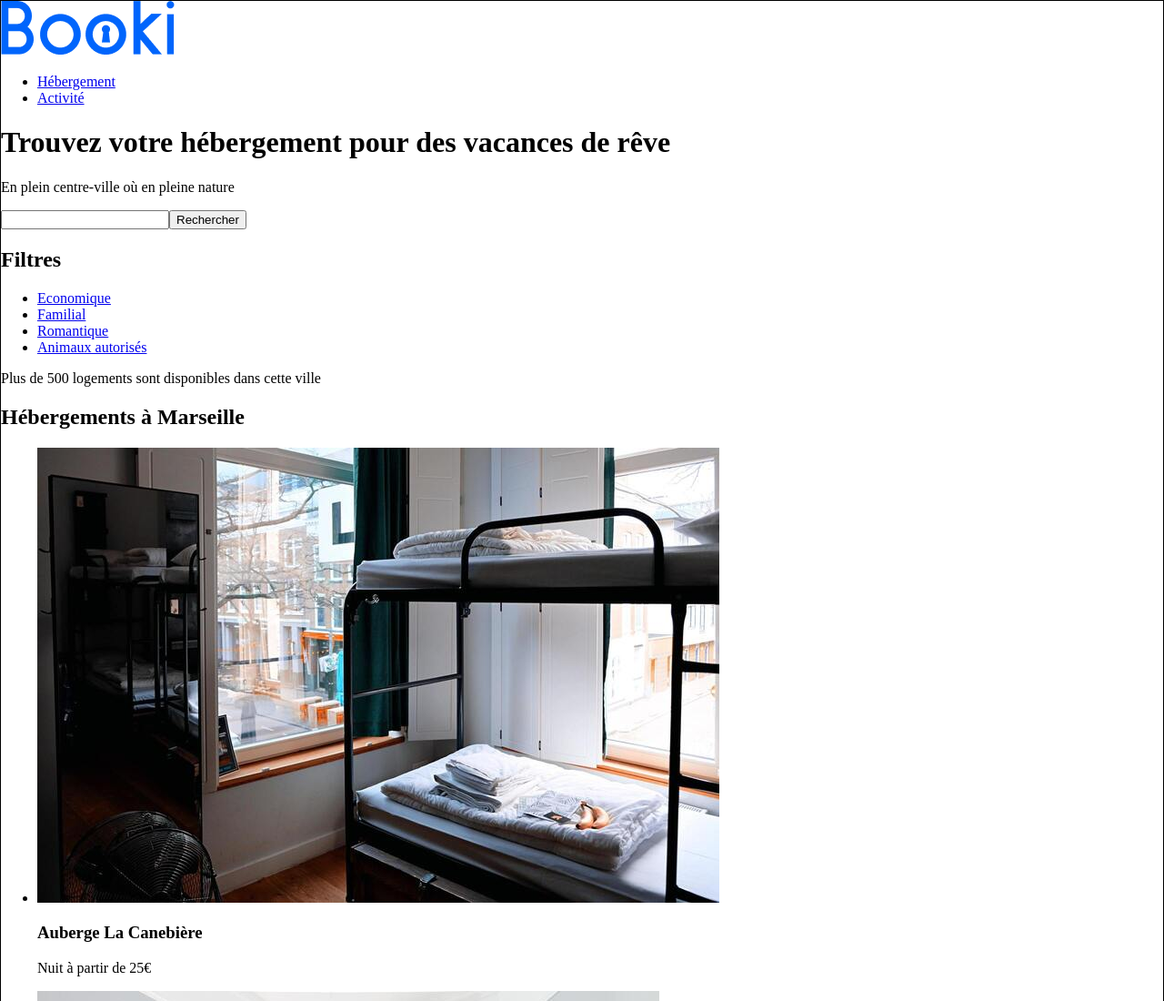
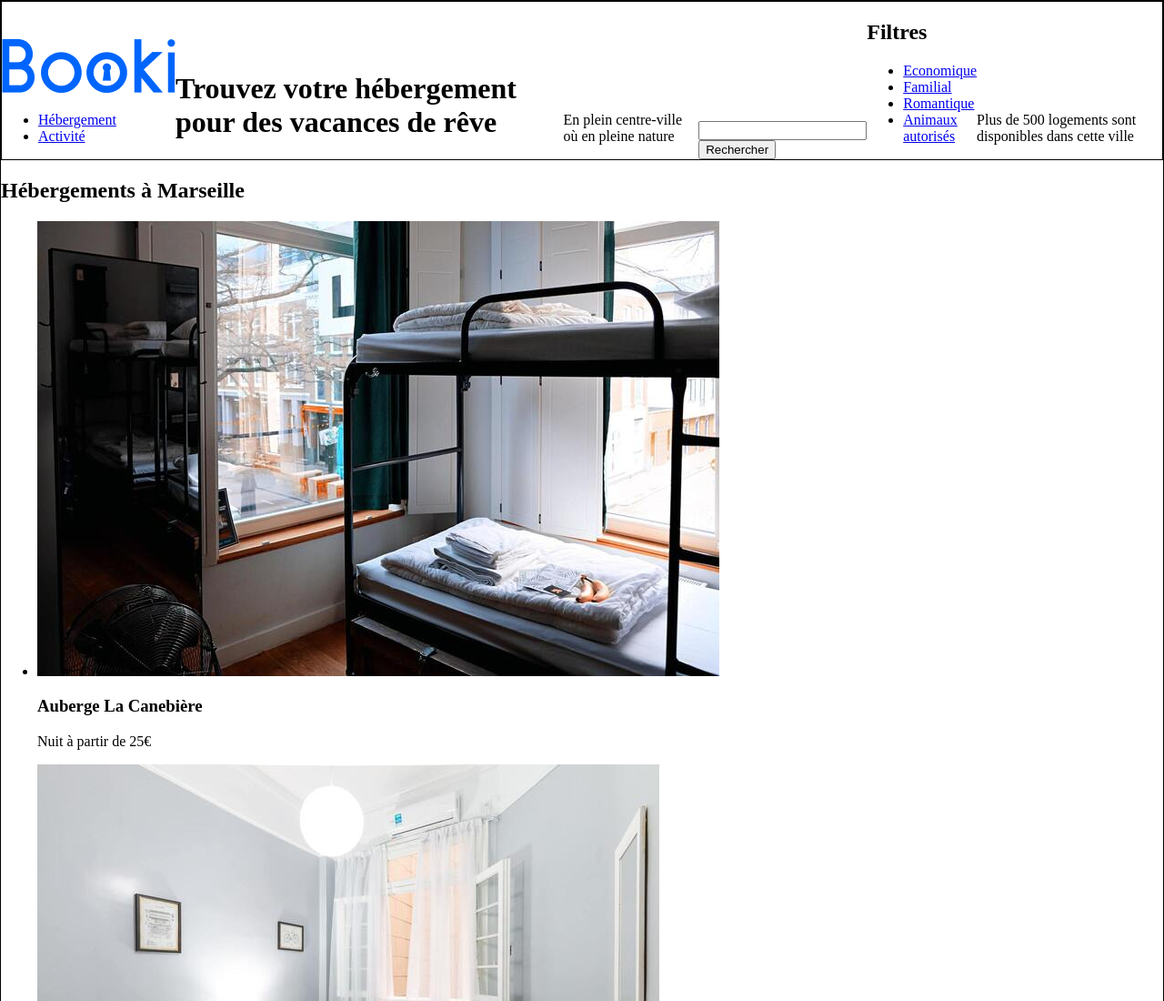
Before and after one commit to tetyanachouteau/Booki, a plain HTML site: page index.html in a window 1280 px wide. Shown: the top 1100 px of the page at 91% size. Drawn offline with Linux system fonts and the light colour scheme; files that its build step writes are made by us from their sources.

Commit message:
Css: ajout flex

```diff
--- a/CSS/style.css
+++ b/CSS/style.css
@@ -3,3 +3,10 @@ body {
     max-width:1400px;
     border: 1px solid black;
    }
+   header
+   {
+   display: flex;
+    justify-content: space-between;
+    align-items: flex-end;
+    border: 1px solid black;
+   }
```
